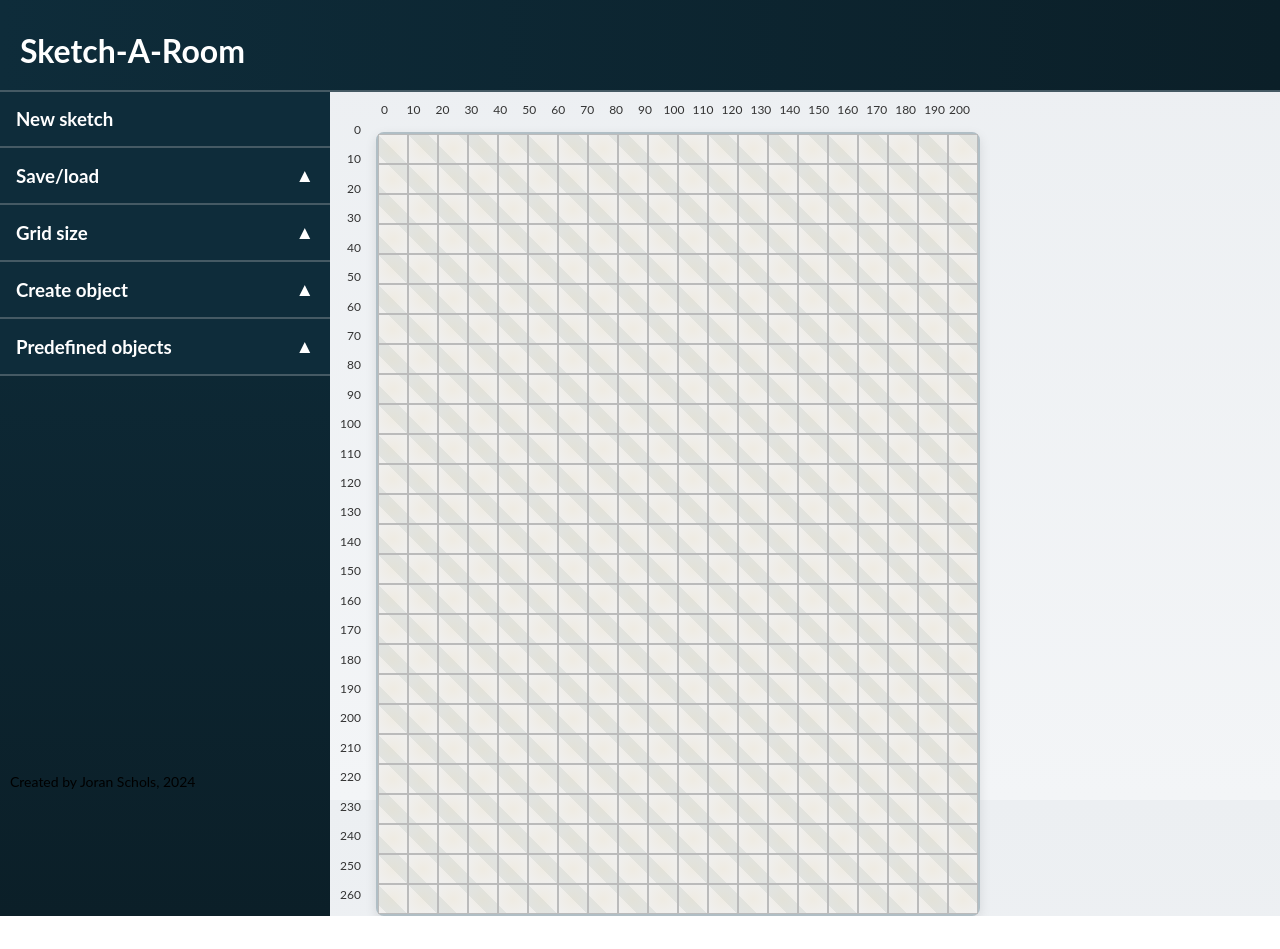
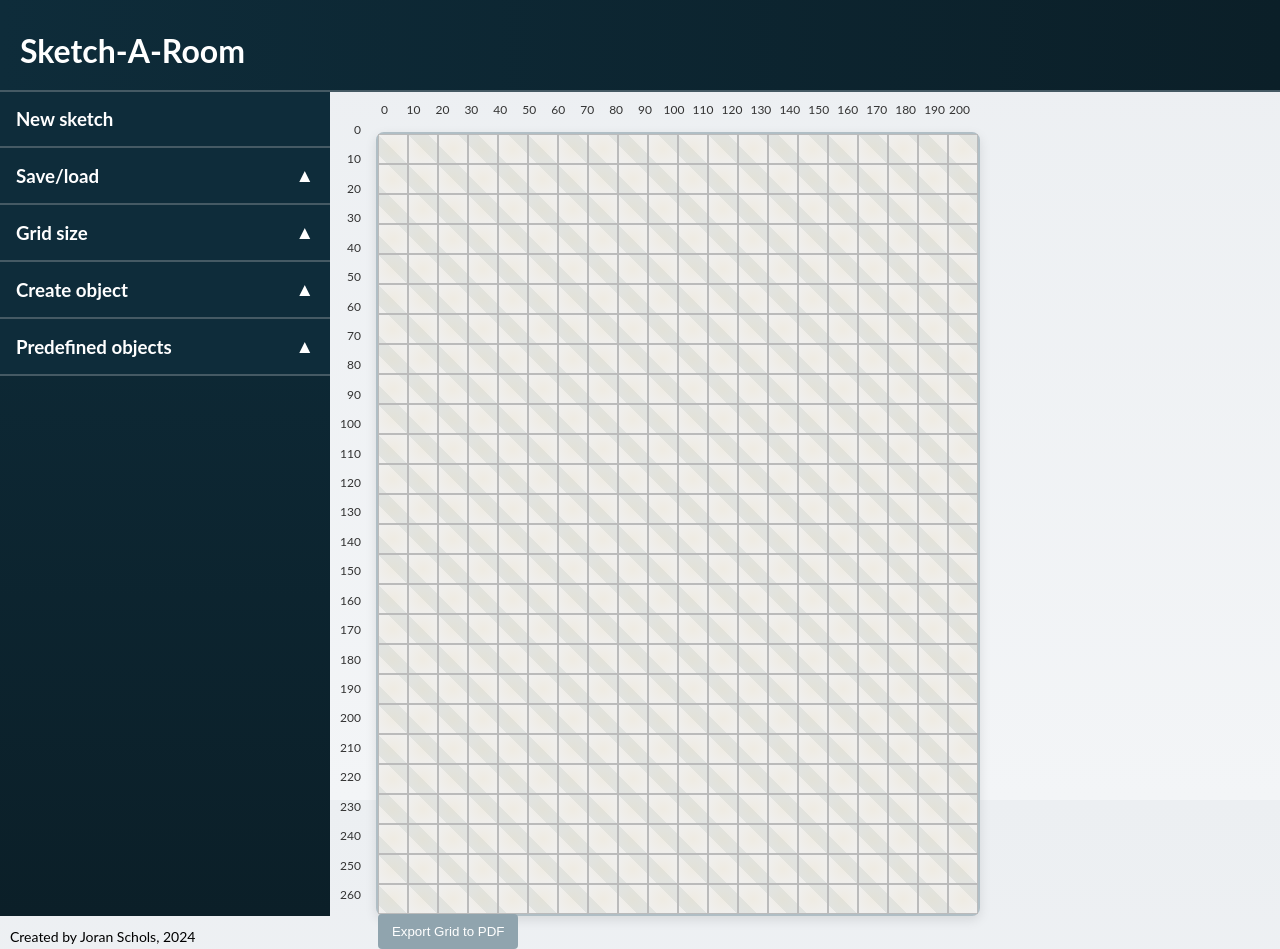
Before and after one commit to AmonMcDuul/roomArchitect, an Angular app: page / in a window 1280 px wide. Before the commit the page ends 916 px from the top, so only its background shows below. Built offline with nearby package versions, Linux system fonts and the light colour scheme.

Commit message:
export to pdf and stylingz

```diff
--- a/package.json
+++ b/package.json
@@ -19,6 +19,8 @@
     "@angular/platform-browser": "^18.2.0",
     "@angular/platform-browser-dynamic": "^18.2.0",
     "@angular/router": "^18.2.0",
+    "html2canvas": "^1.4.1",
+    "jspdf": "^2.5.2",
     "rxjs": "~7.8.0",
     "tslib": "^2.3.0",
     "zone.js": "~0.14.10"
--- a/src/app/components/home/home.component.html
+++ b/src/app/components/home/home.component.html
@@ -158,9 +158,8 @@
         </div>
       </div>
     </div>
-      <a href="https://amonmcduul.github.io/portfolio-frontend/" target="_blank" class="credits">Created by Joran Schols, 2024</a>
   </div>
-  <div class="grid-container">
+  <div class="grid-container" id="grid-container">
     <div class="horizontal-ruler" [style.width.px]="gridX * gridCellSize">
       <div *ngFor="let x of [].constructor(gridX); let i = index">
         {{ i * 10 }}
@@ -197,9 +196,9 @@
               [style.height.px]="item?.unlocked ? (item.height - item.height / 2) : item.height"
                (cdkDragEnded)="onDrag($event, item)"
                (mousedown)="selectItem(item)">
-            <button *ngIf="!item.unlocked" class="rotate-button" (click)="rotateObject()">&#10227;</button>
-            <button class="delete-object-button" (click)="removeObject(item)">x</button>
-            <button class="unlock-object-button" (click)="unlockObject()">&#9839;</button>
+                 <button *ngIf="!item.unlocked" class="rotate-button" (click)="rotateObject()">&#10227;</button>
+                 <button class="delete-object-button" (click)="removeObject(item)">x</button>
+                 <button class="unlock-object-button" (click)="unlockObject()">&#9839;</button>
             <img [src]="item.image" alt="{{ item.name }}" class="object-image"
                  [ngStyle]="{
                    'transform': 'rotate(' + item.rotation + 'deg)',
@@ -208,8 +207,11 @@
                  }">
           </div>
         </div>
-
+        <button (click)="captureGridAsImage()">Export Grid to PDF</button>
       </div>
     </div>
   </div>
 </div>
+<div class="footer">
+  <a href="https://amonmcduul.github.io/portfolio-frontend/" target="_blank" class="credits">Created by Joran Schols, 2024</a>
+</div>
--- a/src/app/components/home/home.component.scss
+++ b/src/app/components/home/home.component.scss
@@ -384,9 +384,12 @@
   transform: rotate(180deg);
 }
 
+.footer {
+  height: 20px;
+  margin-top: 10px;
+}
+
 .credits {
-  position: absolute;
-  bottom: 10px;
   padding-left: 10px;
   color: black;
   text-decoration: none;
--- a/src/app/components/home/home.component.ts
+++ b/src/app/components/home/home.component.ts
@@ -5,7 +5,8 @@
 import { DrawableObject } from '../../models/drawable-object.model';
 import { ObjectService } from '../../services/object.service';
 import { GridCell } from '../../models/gridCell.model';
-import { timeout } from 'rxjs';
+import { jsPDF } from "jspdf";
+import html2canvas from 'html2canvas';
 
 @Component({
   selector: 'app-home',
@@ -73,6 +74,9 @@
     this.items.forEach(item => {
       this.removeObject(item);
     });
+    this.gridCells.forEach(cell => {
+      cell.isClicked = false;
+    })
     this.resetOtherOptions('clear');
     this.selectedItem = null;
     this.isLoadedHack = false;
@@ -324,4 +328,20 @@
   loadSavedConfigurations(): void {
     this.savedConfigurations = JSON.parse(localStorage.getItem('savedConfigurations') || '[]');
   }
+
+  captureGridAsImage() {
+    const gridElement = document.getElementById('grid-container');
+    if (gridElement) {
+      html2canvas(gridElement).then((canvas: { toDataURL: (arg0: string) => any; }) => {
+        const imgData = canvas.toDataURL('image/png');
+        this.exportToPDF(imgData);
+      });
+    }
+  }
+
+  exportToPDF(imgData: string) {
+    const pdf = new jsPDF('p', 'mm', 'a4');
+    pdf.addImage(imgData, 'PNG', 10, 10, 190, 0);
+    pdf.save('grid-export.pdf');
+  }
 }
```
Also changed, not shown: 1 other file (tests, documents, lock files or other folders).
